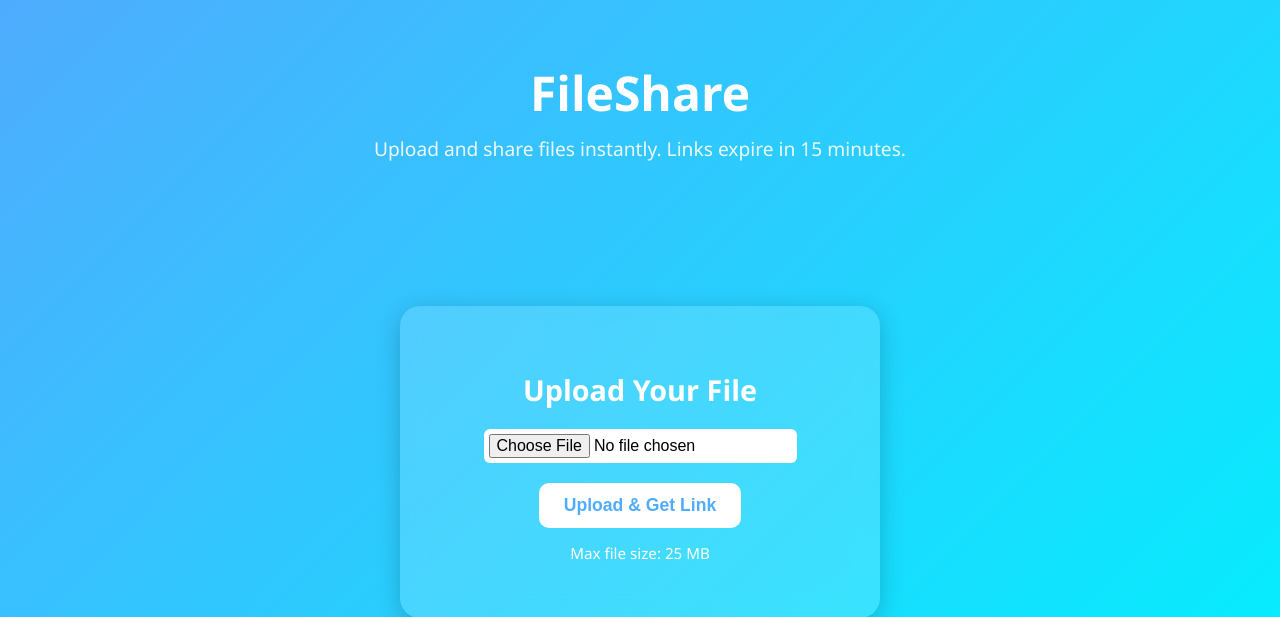
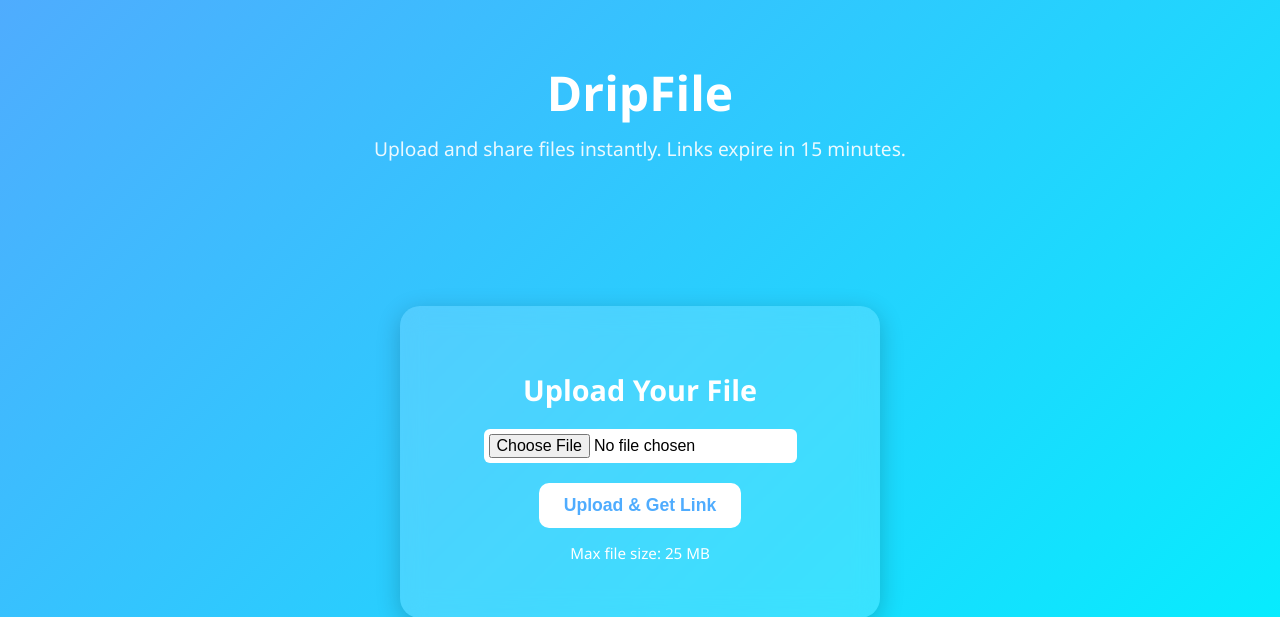
Before and after one commit to nilanshucodes/DripFile, a Flask app: page / in a window 1280 px wide. Shown: the top 617 px of the page. Run offline with Flask 3, Linux system fonts and the light colour scheme.

Commit message:
fix: update title and header to DripFile

```diff
--- a/templates/index.html
+++ b/templates/index.html
@@ -3,7 +3,7 @@
 <head>
   <meta charset="UTF-8">
   <meta name="viewport" content="width=device-width, initial-scale=1.0">
-  <title>FileShare</title>
+  <title>DripFile</title>
   <style>
     body {
       margin: 0;
@@ -99,7 +99,7 @@
 </head>
 <body>
   <header>
-    <h1>FileShare</h1>
+    <h1>DripFile</h1>
     <p>Upload and share files instantly. Links expire in 15 minutes.</p>
   </header>
   <main>
```
